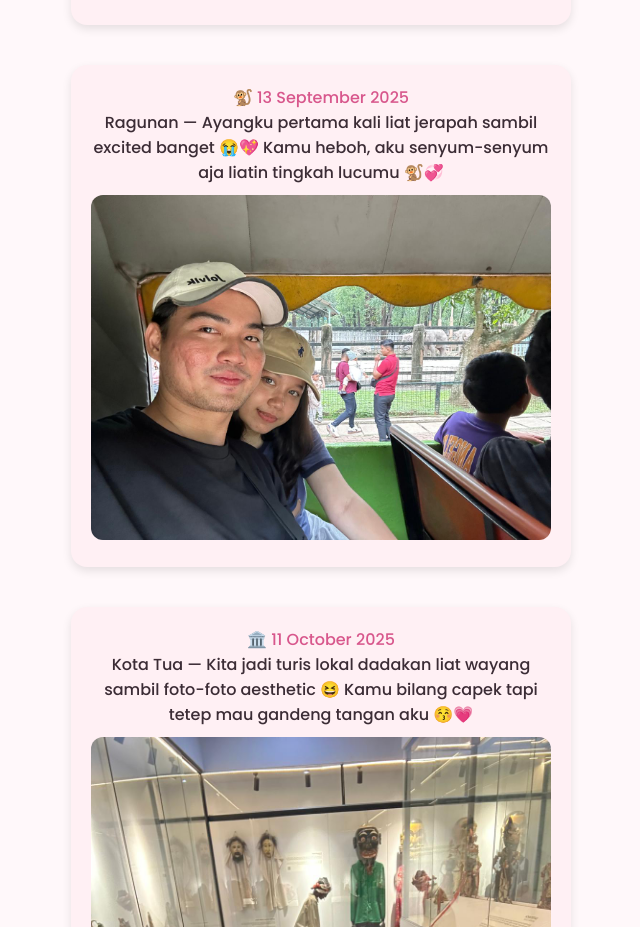
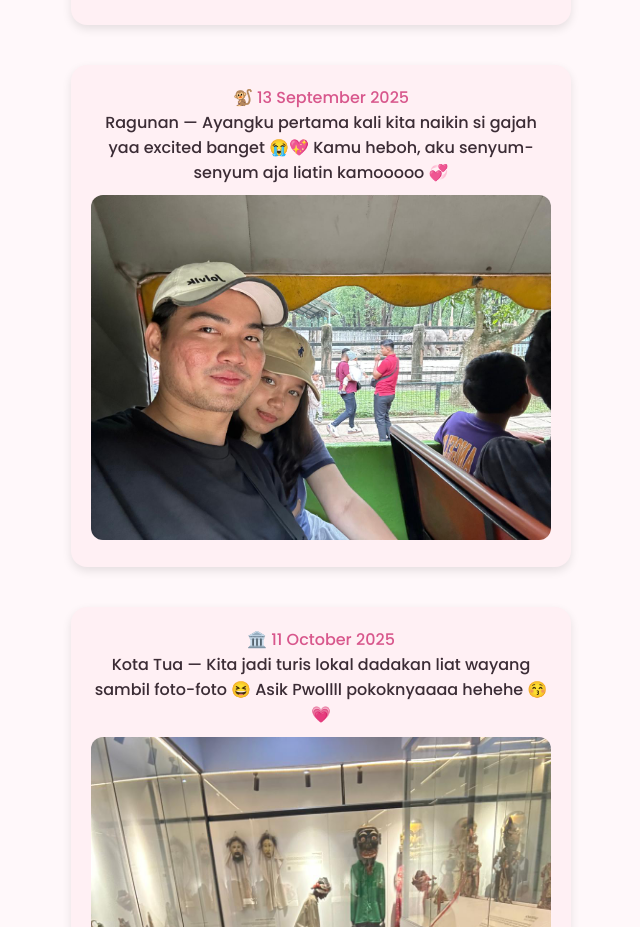
Before and after one commit to JoyPrise88/website-sng, a plain HTML site: page journey.html in a window 1280 px wide. Shown: the part 3732-4659 px from the top of the page, without its empty margins (319-959 px from the left). Drawn offline with nearby package versions, Linux system fonts and the light colour scheme.

Commit message:
Update journey.html

```diff
--- a/journey.html
+++ b/journey.html
@@ -42,15 +42,15 @@
 
             <div class="event">
             <p class="date">🐒 13 September 2025</p>
-            <p class="desc">Ragunan — Ayangku pertama kali liat jerapah sambil excited banget 😭💖
-            <span>Kamu heboh, aku senyum-senyum aja liatin tingkah lucumu 🐒💞</span></p>
+            <p class="desc">Ragunan — Ayangku pertama kali kita naikin si gajah yaa excited banget 😭💖
+            <span>Kamu heboh, aku senyum-senyum aja liatin kamooooo 💞</span></p>
             <img src="images/ragunan.jpg" alt="">
             </div>
 
             <div class="event">
             <p class="date">🏛️ 11 October 2025</p>
-            <p class="desc">Kota Tua — Kita jadi turis lokal dadakan liat wayang sambil foto-foto aesthetic 😆
-            <span>Kamu bilang capek tapi tetep mau gandeng tangan aku 😚💗</span></p>
+            <p class="desc">Kota Tua — Kita jadi turis lokal dadakan liat wayang sambil foto-foto 😆
+            <span>Asik Pwollll pokoknyaaaa hehehe 😚💗</span></p>
             <img src="images/kotu.jpg" alt="">
         </div>
     </div>
```
